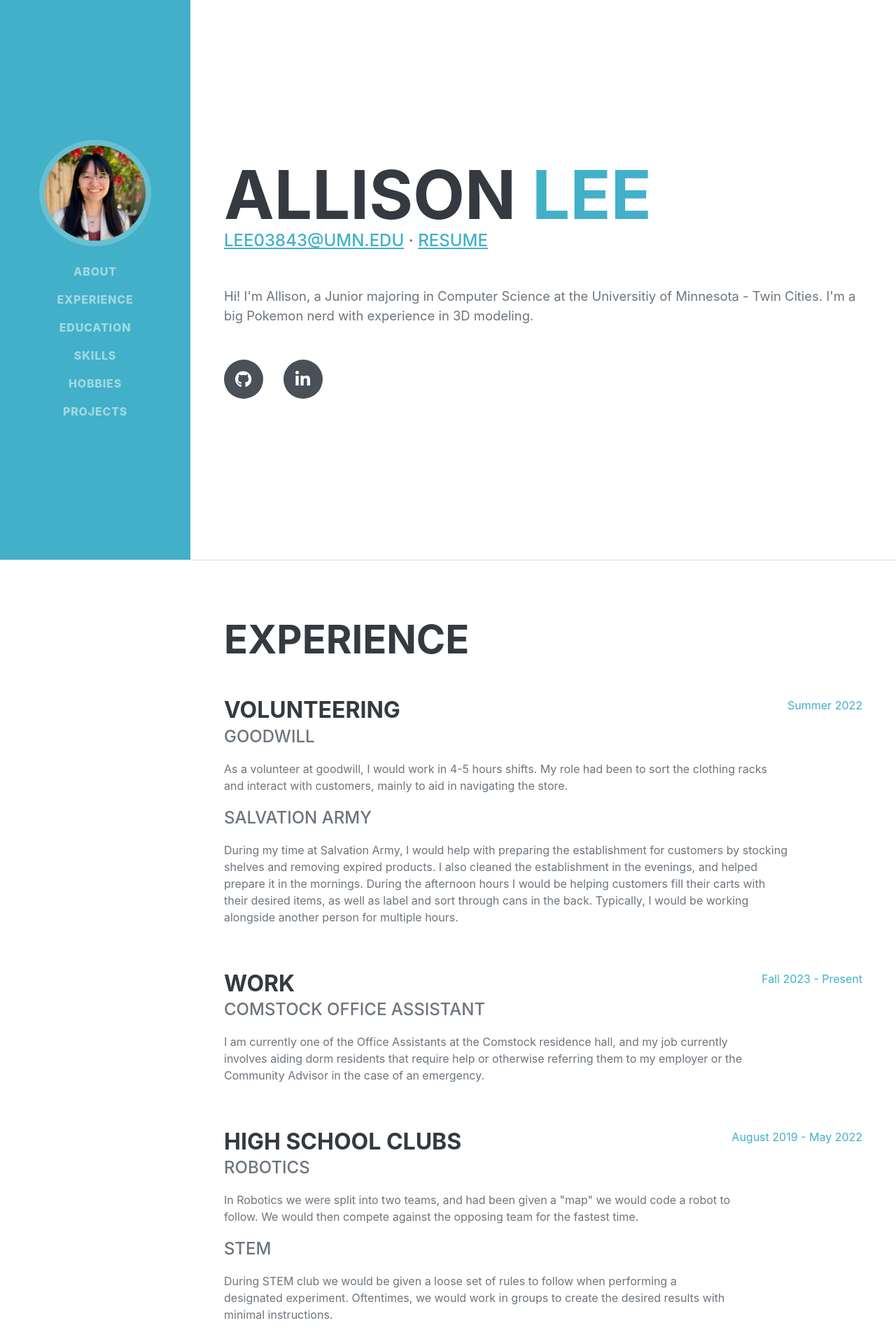
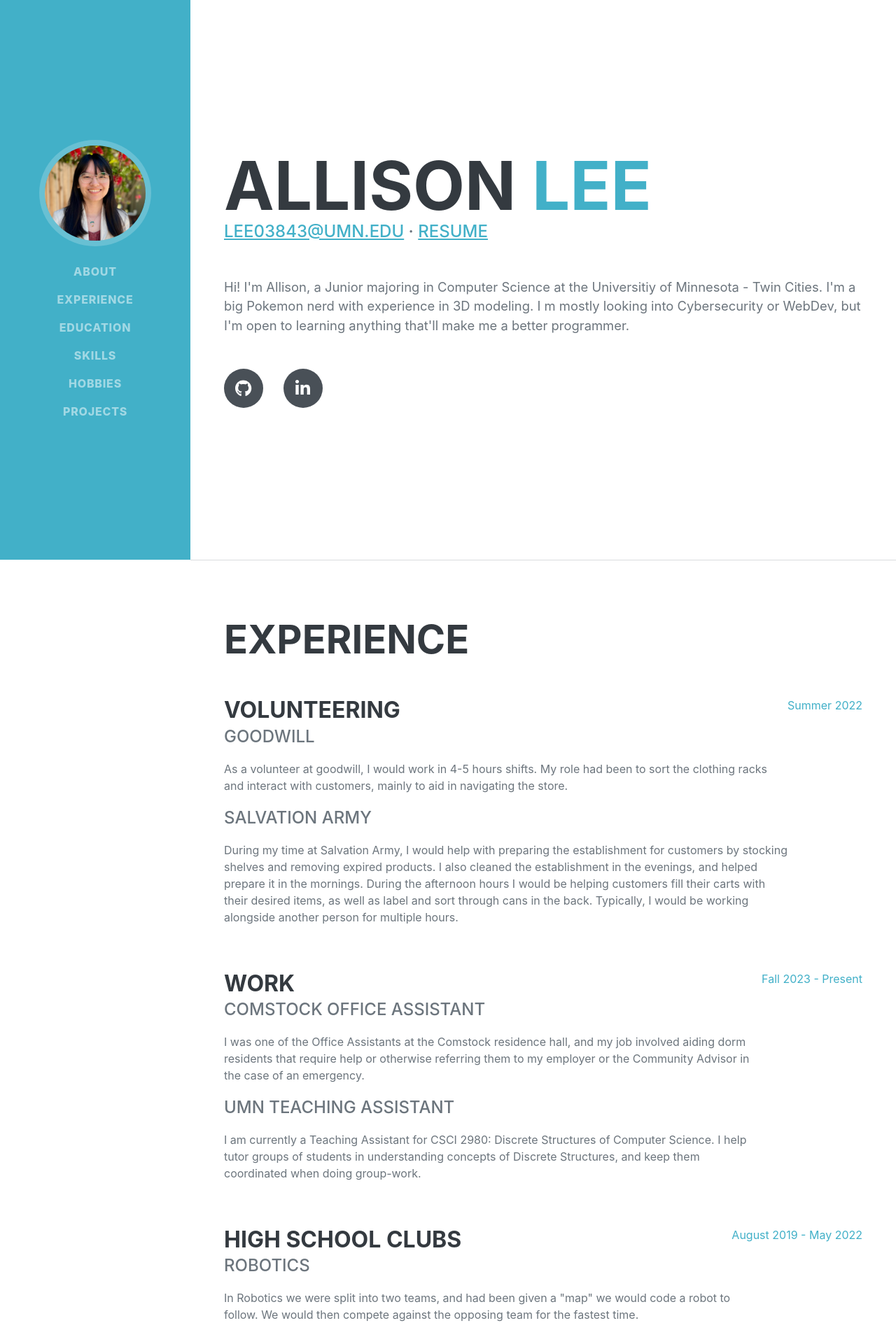
Before and after one commit to XiIinous/items, a Django app: page / in a window 1280 px wide. Shown: the top 1911 px of the page at 70% size. Run offline with Django 4.2, Linux system fonts and the light colour scheme; some libraries are stand-ins or nearby versions; some web fonts are replaced.

Commit message:
added ta job hell_world.html

```diff
--- a/hell_world/templates/hell_world.html
+++ b/hell_world/templates/hell_world.html
@@ -55,7 +55,8 @@
                     </html>
 
                     </div>
-                    <p class="lead mb-5">Hi! I'm Allison, a Junior majoring in Computer Science at the Universitiy of Minnesota - Twin Cities. I'm a big Pokemon nerd with experience in 3D modeling.</p>
+                    <p class="lead mb-5">Hi! I'm Allison, a Junior majoring in Computer Science at the Universitiy of Minnesota - Twin Cities. I'm a big Pokemon nerd with experience in 3D modeling. I
+                    m mostly looking into Cybersecurity or WebDev, but I'm open to learning anything that'll make me a better programmer.</p>
                     <div class="social-icons">
                         <a class="social-icon" href="https://github.com/XiIinous"><i class="fab fa-github"></i></a>
                         <!-- <a class="social-icon" href="https://umn.joinhandshake.com/stu/users/40582076"><i class="fa-solid fa-handshake"></i></a> -->
@@ -82,7 +83,9 @@
                         <div class="flex-grow-1">
                             <h3 class="mb-0">Work</h3>
                             <div class="subheading mb-3">Comstock Office Assistant</div>
-                            <p>I am currently one of the Office Assistants at the Comstock residence hall, and my job currently involves aiding dorm residents that require help or otherwise referring them to my employer or the Community Advisor in the case of an emergency.</p>
+                            <p>I was one of the Office Assistants at the Comstock residence hall, and my job involved aiding dorm residents that require help or otherwise referring them to my employer or the Community Advisor in the case of an emergency.</p>
+                            <div class="subheading mb-3">UMN Teaching Assistant</div>
+                            <p>I am currently a Teaching Assistant for CSCI 2980: Discrete Structures of Computer Science. I help tutor groups of students in understanding concepts of Discrete Structures, and keep them coordinated when doing group-work.</p>
                         </div>
                         <div class="flex-shrink-0"><span class="text-primary">Fall 2023 - Present</span></div>
                     </div>
```
